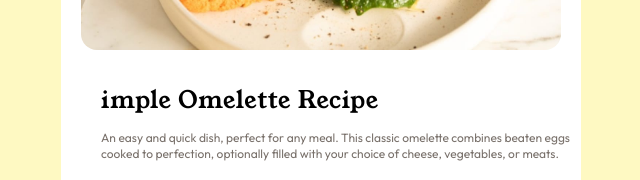
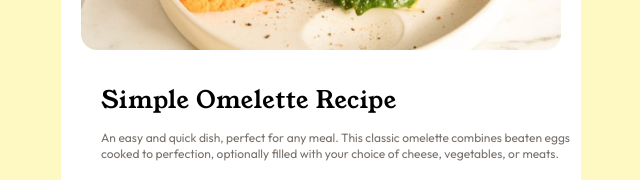
Before and after one commit to scottpeat/recipe-page-tailwind, a plain HTML site: page index.html in a window 1280 px wide. Shown: the part 230-410 px from the top of the page, without its empty margins (569-1209 px from the left). Drawn offline with nearby package versions, Linux system fonts and the light colour scheme.

Commit message:
Fixed Typo

```diff
--- a/index.html
+++ b/index.html
@@ -46,7 +46,7 @@
             <h1
               class="text-2xl font-YoungSerif tracking-wide leading-15"
             >
-              imple Omelette Recipe
+              Simple Omelette Recipe
             </h1>
             <p class="text-xs text-stone-500">
               An easy and quick dish, perfect for any meal. This classic
```
